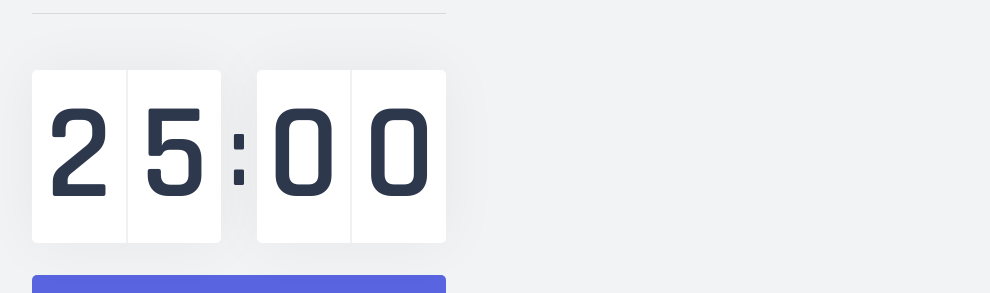
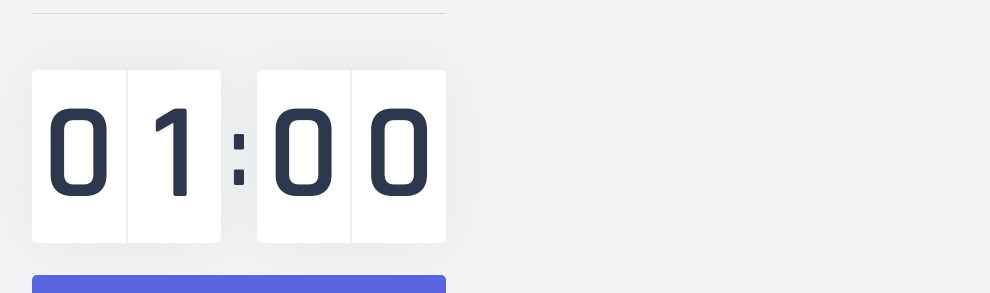
Before and after one commit to vitorgsevero/next-level-week-react, a Next.js app: page / in a window 1280 px wide. Shown: the part 321-614 px from the top of the page, without its empty margins (144-1134 px from the left). Built offline with nearby package versions, Linux system fonts and the light colour scheme.

Commit message:
feat: countdown hook created and working

```diff
--- a/src/components/Countdown.tsx
+++ b/src/components/Countdown.tsx
@@ -1,21 +1,47 @@
+import { useState, useEffect } from 'react';
 import styles from '../styles/components/Countdown.module.css';
 
 export function Countdown () {
+
+    const [time, setTime] = useState(1 * 60);
+    const [active, setActive] = useState(false);
+
+    const minutes = Math.floor(time / 60);
+    const seconds = time % 60;
+
+    const [minuteLeft, minuteRight] = String(minutes).padStart(2, '0').split('');
+    const [secondLeft, secondRight] = String(seconds).padStart(2, '0').split('');
+
+    function startCountdown() {
+        setActive(true);
+    }
+
+    useEffect(() => {
+        if (active && time > 0){
+            setTimeout(() => {
+                setTime(time -1);
+            }, 1000)
+        }
+    }, [active, time])
+
     return (
     <div>
         <div className={styles.countdownContainer}>
             <div>
-                <span>2</span>
-                <span>5</span>
+                <span>{minuteLeft}</span>
+                <span>{minuteRight}</span>
             </div>
                 <span>:</span>
             <div>
-                <span>0</span>
-                <span>0</span>
+                <span>{secondLeft}</span>
+                <span>{secondRight}</span>
             </div>
         </div>
 
-        <button type="button" className={styles.countdownButton}>
+        <button
+         type="button"
+         className={styles.countdownButton}
+         onClick={startCountdown}>
           Iniciar um ciclo
         </button>
 
```
